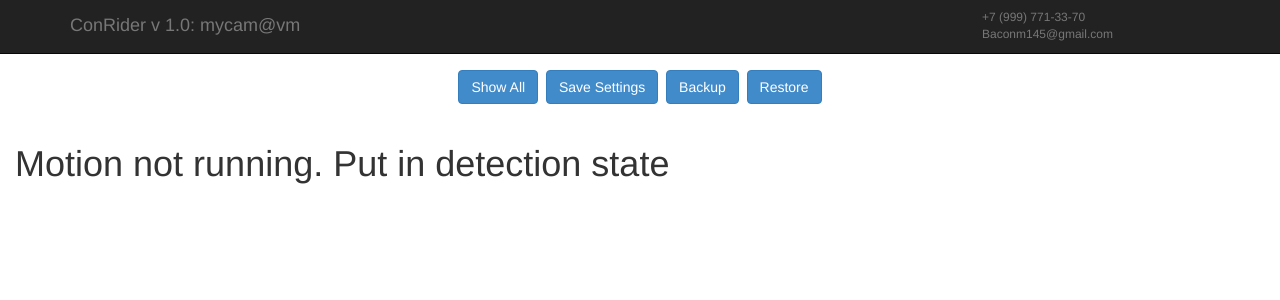
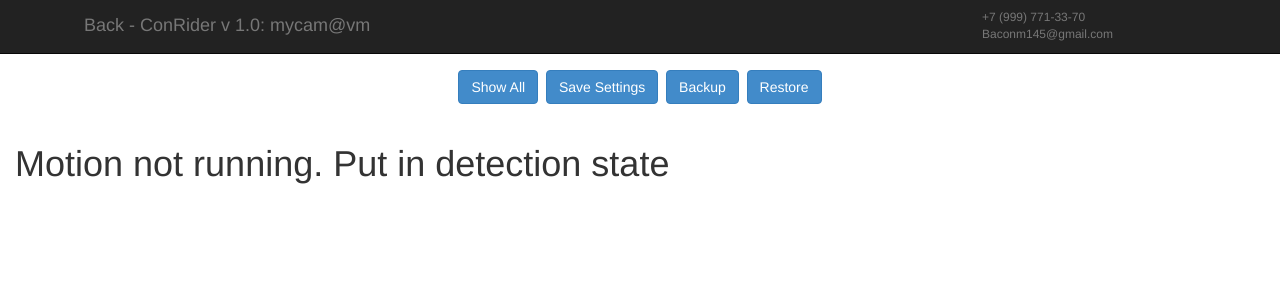
Before and after one commit to Baconm145/raspberrypi_web_page, a PHP site: page /0/motion.php in a window 1280 px wide. Shown: the top 300 px of the page. Run offline with PHP 8.4, Linux system fonts and the light colour scheme; data that the repository does not hold is empty; some libraries are stand-ins or nearby versions; some web fonts are replaced.

Commit message:
added "Back"

```diff
--- a/motion.php
+++ b/motion.php
@@ -178,7 +178,7 @@
          <div class="container">
 			<p class="rightstr">+7 (999) 771-33-70 Baconm145@gmail.com</p>
             <div class="navbar-header">
-               <a class="navbar-brand" href="index.php"><?php echo CAM_STRING; ?></a>
+               <a class="navbar-brand" href="index.php"><span class="glyphicon glyphicon-chevron-left"></span>Back - <?php echo CAM_STRING; ?></a>
             </div>
          </div>
       </div>
--- a/preview.php
+++ b/preview.php
@@ -424,7 +424,7 @@
          <div class="container">
 			<p class="rightstr">+7 (999) 771-33-70 Baconm145@gmail.com</p>
             <div class="navbar-header">
-               <a class="navbar-brand" href="index.php"><?php echo CAM_STRING; ?></a>
+               <a class="navbar-brand" href="index.php"><span class="glyphicon glyphicon-chevron-left"></span>Back - <?php echo CAM_STRING; ?></a>
             </div>
          </div>
       </div>
```
